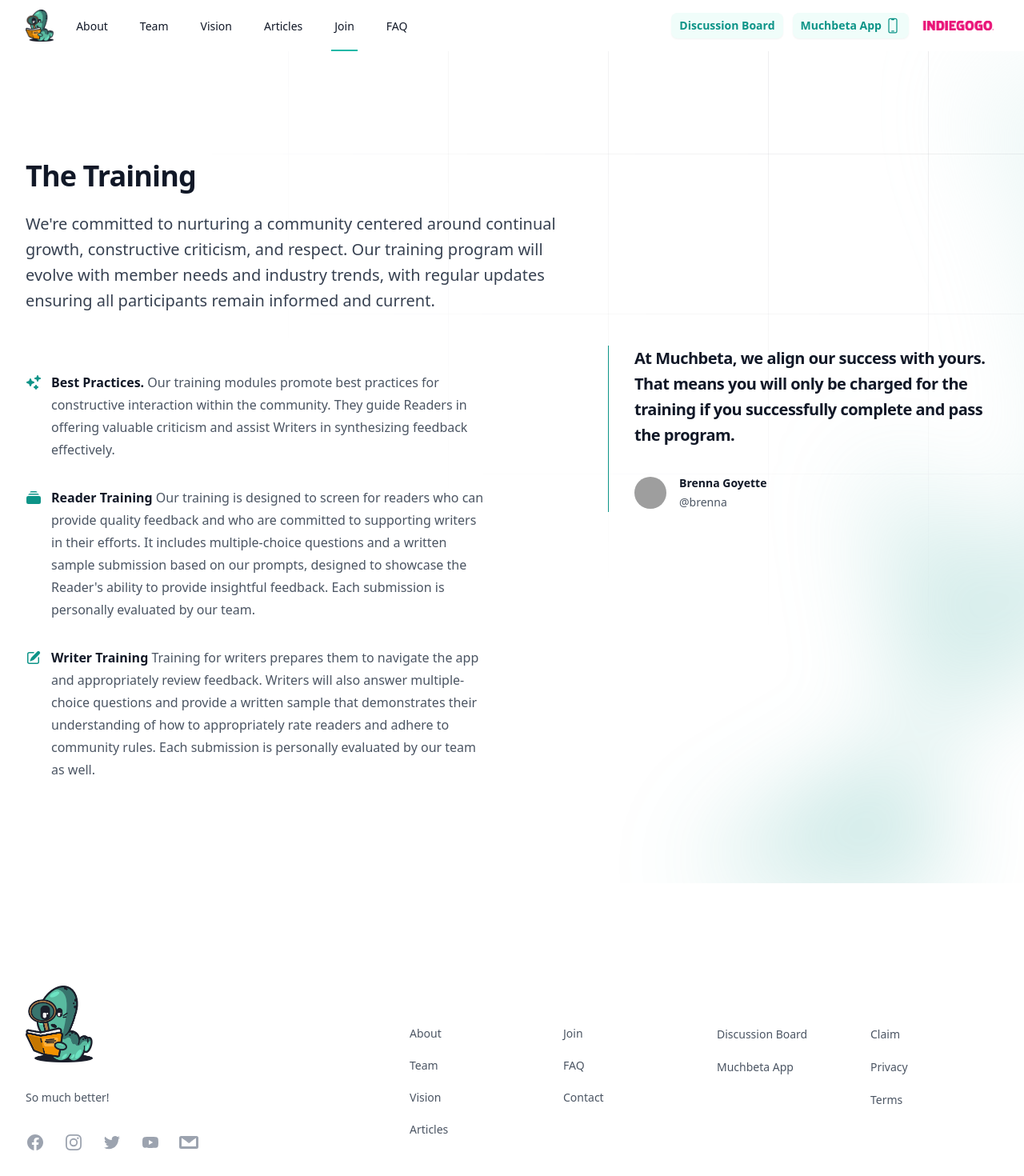
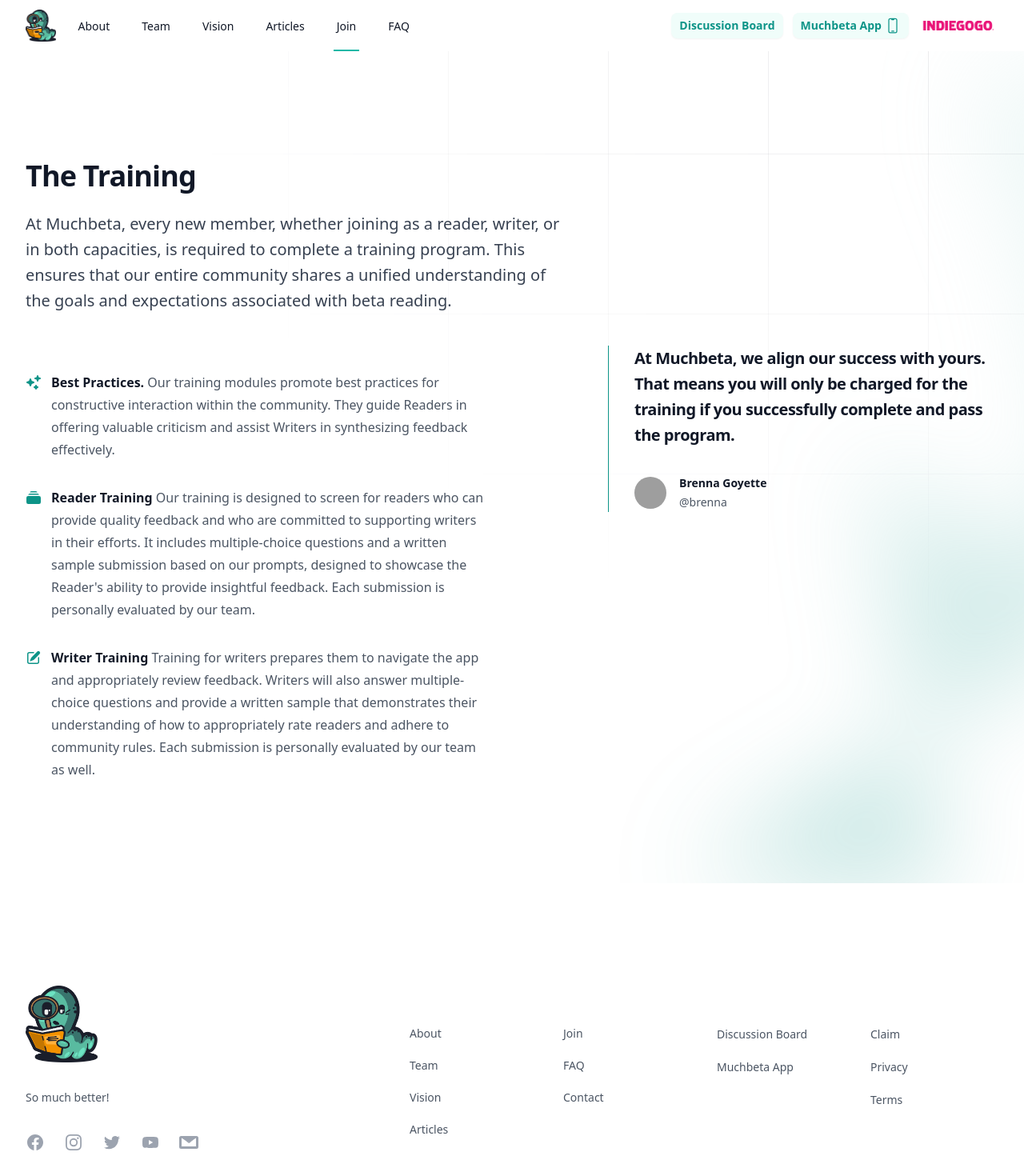
Before and after one commit to dv-i/muchbeta-website, a React (Create React App) app: page /join in a window 1280 px wide. Shown: the top 1470 px of the page at 80% size. Built offline with nearby package versions, Linux system fonts and the light colour scheme; grey boxes are pictures that could not be loaded.

Commit message:
Copy, logo changes

```diff
--- a/src/Footer.tsx
+++ b/src/Footer.tsx
@@ -3,6 +3,7 @@ import { type SVGProps } from "react";
 import { NavLink } from "react-router-dom";
 import { type JSX } from "react/jsx-runtime";
 import mbLogo from "../src/images/logo.png";
+import mbLogo2 from "../src/images/logo_2.png";
 
 const navigation = {
 	menu1: [
@@ -151,7 +152,11 @@ export default function Example(): JSX.Element {
 								src="https://tailwindui.com/img/logos/mark.svg?color=teal&shade=600"
 								alt="Company name"
 							/> */}
-							<img className="h-24" src={mbLogo} alt="muchbeta" />
+							<img
+								className="h-24"
+								src={mbLogo2}
+								alt="muchbeta"
+							/>
 						</NavLink>
 						<p className="text-sm leading-6 text-gray-600">
 							So much better!
--- a/src/NavBar.tsx
+++ b/src/NavBar.tsx
@@ -7,6 +7,7 @@ import {
 import { NavLink } from "react-router-dom";
 import iggLogo from "../src/images/igg_logo.png";
 import mbLogo from "../src/images/logo.png";
+import mbLogo2 from "../src/images/logo_2.png";
 
 const NAVBAR_PAGES = [
 	{
@@ -72,12 +73,12 @@ export default function Example(): JSX.Element {
 								>
 									<img
 										className="block h-10 w-auto lg:hidden"
-										src={mbLogo}
+										src={mbLogo2}
 										alt="Much Beta"
 									/>
 									<img
 										className="hidden h-10 w-auto lg:block"
-										src={mbLogo}
+										src={mbLogo2}
 										alt="Much Beta"
 									/>
 								</NavLink>
--- a/src/pages/Join.tsx
+++ b/src/pages/Join.tsx
@@ -27,29 +27,11 @@ export default function Join(): JSX.Element {
 						The Training
 					</h1>
 					<p className="mt-6 text-xl leading-8 text-gray-700">
-						{/* At Muchbeta, we align our success with yours. That means
-						you will only be charged for the{" "}
-						<span className="font-bold">membership</span> if you
-						successfully complete and pass the{" "}
-						<span className="font-bold">training</span>. Check out
-						our pricing{" "}
-						<NavLink to="/">
-							<span className="font-bold text-teal-600 underline">
-								here
-							</span>
-						</NavLink>
-						&nbsp;and subscribe for updates{" "}
-						<NavLink to="/learn">
-							<span className="font-bold text-teal-600 underline">
-								here
-							</span>
-						</NavLink>
-						. */}
-						We're committed to nurturing a community centered around
-						continual growth, constructive criticism, and respect.
-						Our training program will evolve with member needs and
-						industry trends, with regular updates ensuring all
-						participants remain informed and current.
+						At Muchbeta, every new member, whether joining as a
+						reader, writer, or in both capacities, is required to
+						complete a training program. This ensures that our
+						entire community shares a unified understanding of the
+						goals and expectations associated with beta reading.
 					</p>
 				</div>
 				<div className="mx-auto mt-16 grid max-w-2xl grid-cols-1 gap-x-8 gap-y-16 lg:mx-0 lg:mt-10 lg:max-w-none lg:grid-cols-12">
```
Also changed, not shown: src/images/logo_2.png (added).
